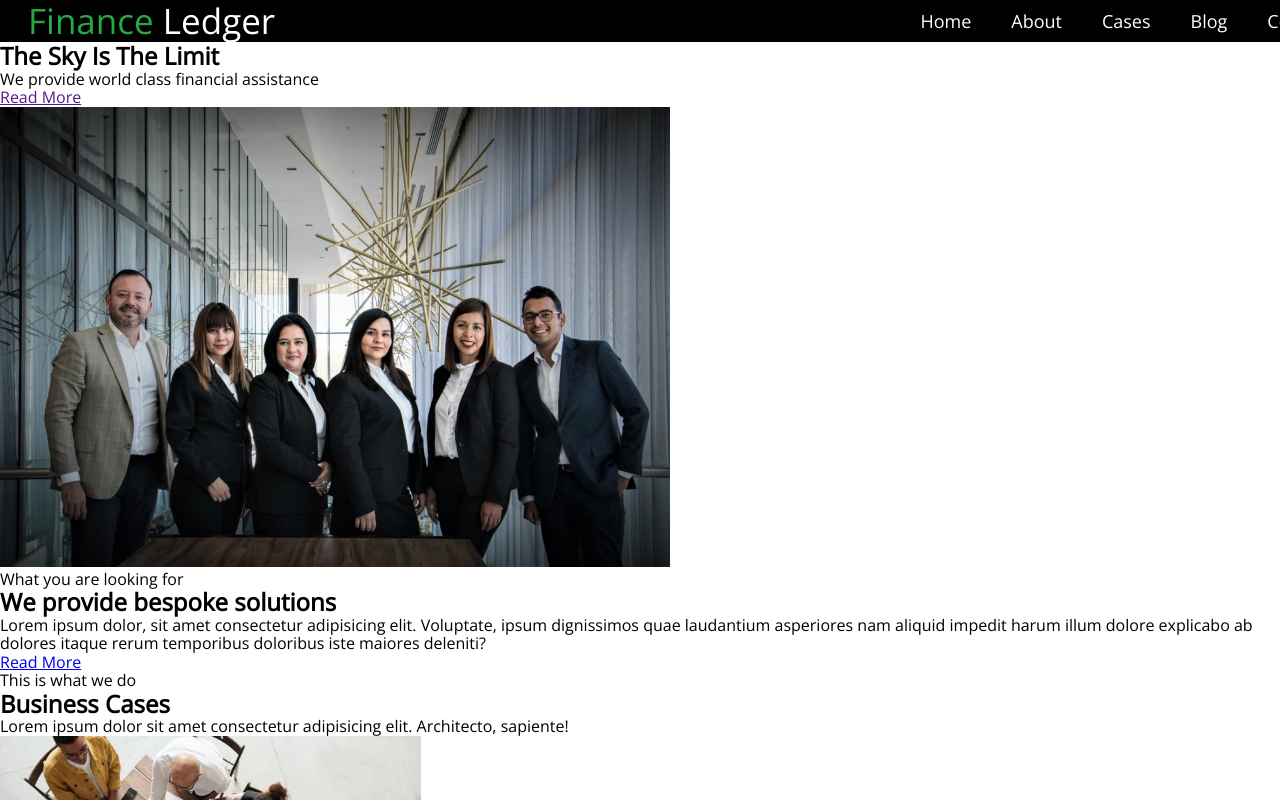
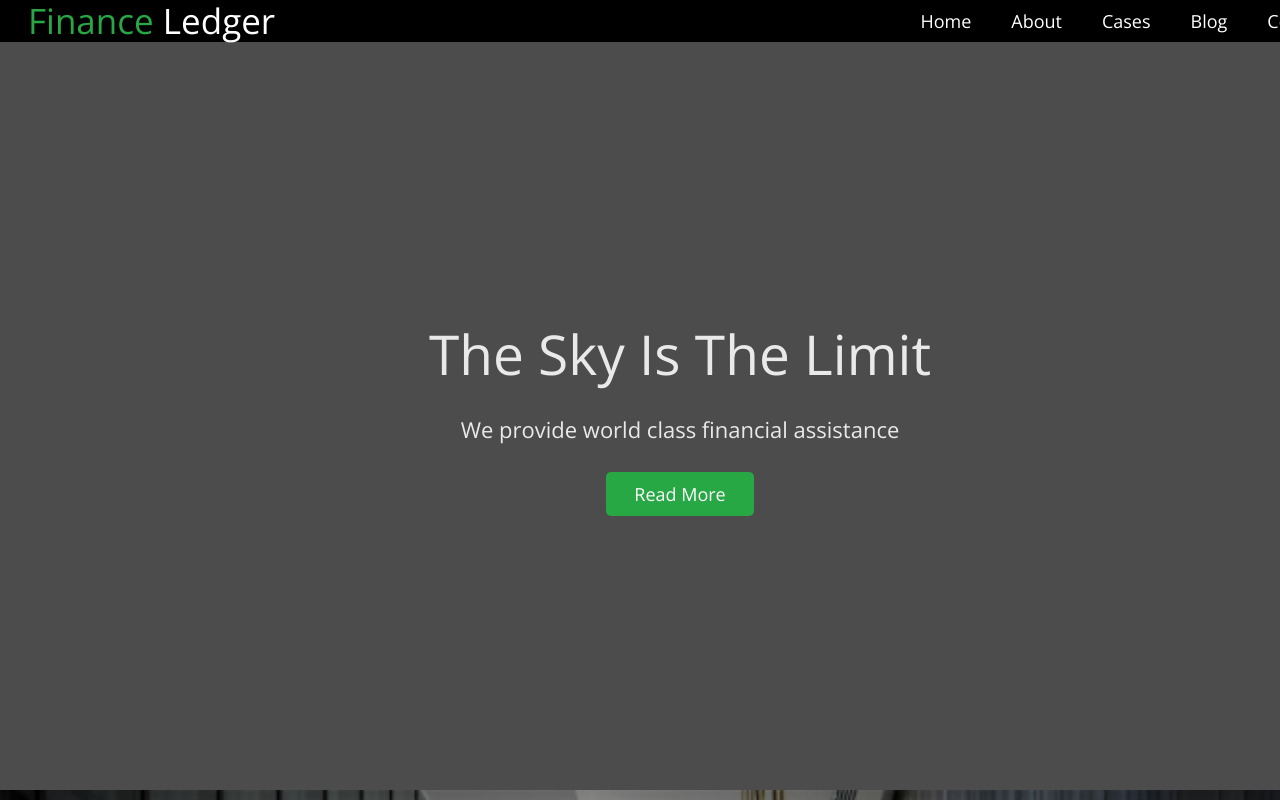
Before and after one commit to kashirin-olexsandr/blended-93-11-12, a plain HTML site: page index.html in a window 1280 px wide. Shown: the top 800 px of the page. Drawn offline with nearby package versions, Linux system fonts and the light colour scheme.

Commit message:
add section 1

```diff
--- a/css/styles.css
+++ b/css/styles.css
@@ -10,7 +10,10 @@ ul, ol {
     margin: 0;
     padding-left: 0;
 }
-
+img{
+    display: block;
+    width: 100%;
+}
 .container {
     width: 1360px;
     margin: 0 auto;
@@ -46,7 +49,7 @@ align-items: center;
         font-size: 35px;
         font-style: normal;
         font-weight: 400;
-        line-height: 42.24px;
+        line-height: 1.2;
 }
 
 .header-log-accent {
@@ -66,5 +69,46 @@ align-items: center;
         font-size: 18px;
         font-style: normal;
         font-weight: 400;
-        line-height: 28.16px;
+        line-height: 1.56;
 }
+/*-----------------------------Section1------------------*/
+
+.hero {
+    background-color: rgba(0, 0, 0, .7);
+    text-align: center;
+    padding: 279px 0 282px 0;
+}
+
+.hero-title {
+    color: #E9E9E9;
+        font-family: Open Sans;
+        font-size: 55px;
+        font-style: normal;
+        font-weight: 300;
+        line-height: 1.2;
+        margin-bottom: 24px;
+}
+
+.hero-text {
+    color: #E9E9E9;
+        font-family: Open Sans;
+        font-size: 22px;
+        font-style: normal;
+        font-weight: 400;
+        line-height: 1.67;
+        margin-bottom: 32px;
+}
+
+.hero-link {
+color: #FFF;
+background-color: #28A745;
+        text-align: center;
+        font-family: Open Sans;
+        font-size: 18px;
+        font-style: normal;
+        font-weight: 400;
+        line-height: 1.56;
+        padding: 10px 28px;
+border-radius: 5px;
+
+}
--- a/index.html
+++ b/index.html
@@ -47,10 +47,12 @@
       </div>
     </header>
     <main>
-      <section>
-        <h1>The Sky Is The Limit</h1>
-        <p>We provide world class financial assistance</p>
-        <a href="">Read More</a>
+      <section class="hero">
+        <div class="container">
+          <h1 class="hero-title">The Sky Is The Limit</h1>
+          <p class="hero-text">We provide world class financial assistance</p>
+          <a href="" class="hero-link link">Read More</a>
+        </div>
       </section>
       <section>
         <img src="./images/team.jpg" alt="Team" />
```
